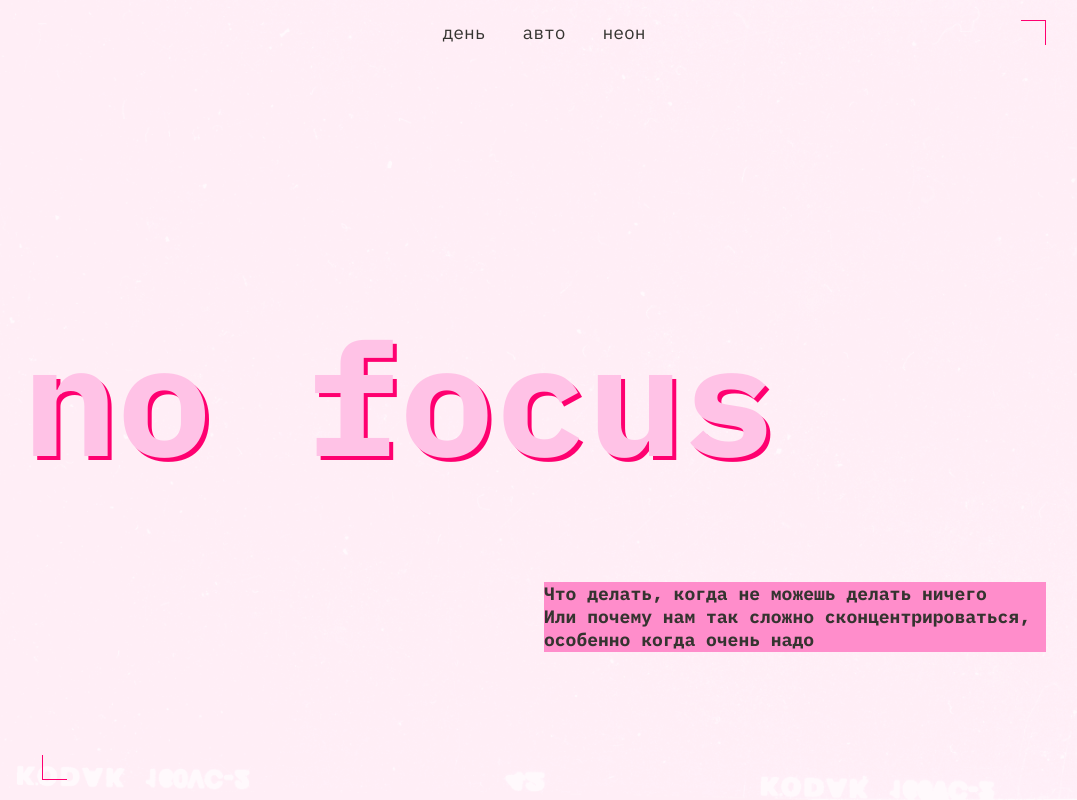
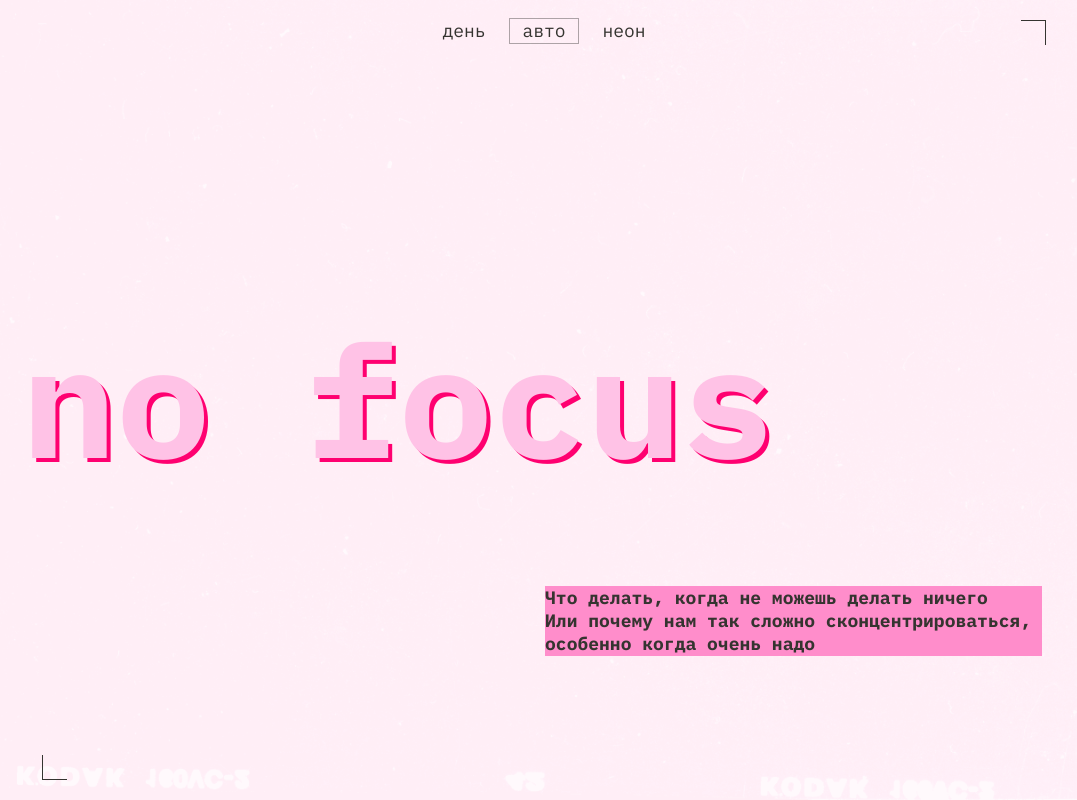
Before and after one commit to dencherk/slozhno-sosredotochitsya, a plain HTML site: page index.html in a window 1280 px wide. Shown: the top 800 px of the page, without its empty margins (96-1173 px from the left). Drawn offline with Linux system fonts and the light colour scheme.

Commit message:
new-again-and_again

```diff
--- a/styles/dark.css
+++ b/styles/dark.css
@@ -19,7 +19,9 @@
   --background-image: url(../images/cover-image-dark.png);
   --hover-color: rgba(255, 0, 112, 0.4);
   --accent-color: #ff0070;
+  --accent-color-corner: #ff0070;
   --rec-visible: visible;
   --title-color: #DB00FF;
+  --accent-text-color: #ff0070;
   --background-text-color: #ff0070;
 }
--- a/styles/light.css
+++ b/styles/light.css
@@ -21,6 +21,7 @@
   --title-color: #FFC2E6;
   --background-text-color: #ff8dcb;
   --accent-text-color: #353430;
+  --accent-color-corner: #353430;
 }
 @media (prefers-color-scheme: light) {
   :root {
@@ -33,6 +34,7 @@
   --rec-visible: none;
   --title-color: #FFC2E6;
   --background-text-color: #ff8dcb;
-  --accent--textcolor: #353430;
+  --accent-text-color: #353430;
+  --accent-color-corner: #353430;
  }
 }
--- a/styles/style.css
+++ b/styles/style.css
@@ -1,8 +1,4 @@
-body {
-  margin: 0;
-  padding: 0;
-  border: 0;
-}
+
 .page {
     margin-left: auto;
     margin-right: auto;
@@ -14,9 +10,11 @@ body {
     background-attachment: fixed;
     background-position: center;
     overflow: auto;
-    padding: 10px;
+    padding: 0 10px;
   }
   .header {
+    margin-left: auto;
+    margin-right: auto;
     display: grid;
     grid-template-rows: repeat(3, 1fr);
     align-items: center;
@@ -27,7 +25,6 @@ body {
     text-shadow: 4px 4px 0 var(--accent-color);
     color: var(--title-color);
     align-self: center;
-    margin-bottom: 20px;
   }
   .header__text {
     color: var(--text-color);
@@ -35,7 +32,7 @@ body {
     font-size: 18px;
     font-weight: bold;
     line-height: 23.4px;
-    margin-bottom: 47px;
+    margin-bottom: 26px;
   }
   .header__text-decor {
     height: fit-content;
@@ -51,32 +48,36 @@ body {
     position: absolute;
     width: 25px;
     height: 25px;
-    border-top: 1px solid var(--accent-color);
-    border-right: 1px solid var(--accent-color);
+    border-top: 1px solid var(--accent-color-corner);
+    border-right: 1px solid var(--accent-color-corner);
     inset-inline-end: 0;
-    inset-block-start: 0;
+    inset-block-start: 10px;
   }
   .decorated-zone::after {
     content: '';
     position: absolute;
     width: 25px;
     height: 25px;
-    border-bottom: 1px solid var(--accent-color);
-    border-left: 1px solid var(--accent-color);
-    inset-block-end: 21px;
+    border-bottom: 1px solid var(--accent-color-corner);
+    border-left: 1px solid var(--accent-color-corner);
+    inset-block-end: 10px;
     inset-inline-start: 0;
   }
   .header__rec {
     display: var(--rec-visible);
     position: absolute;
-    inset-inline-end: 11px;
-    inset-block-start: 2px;
+    inset-inline-end: 10px;
+    inset-block-start: 10px;
     color: var(--accent-color);
-    font-family: var(--accent-font);
-    text-transform: uppercase;
   }
   .header__rec::before {
     content: 'rec';
+    margin-inline-end: 2px;
+    margin-block-end: 1px;
+    line-height: 25px;
+    font-family: var(--accent-font);
+    text-transform: uppercase;
+    font-size: 18px;
   }
   .header__rec::after {
     content: "";
@@ -86,13 +87,13 @@ body {
     width: 9px;
     height: 9px;
     margin-inline-start: 10px;
-    margin-block-start: 2px;
-    box-shadow: 0px 0px 4px 2px var(--accent-color);
+    margin-block-start: 5px;
+    box-shadow: 0 0 4px 2px var(--accent-color);
   }
   .header__theme-menu {
     justify-self: end;
     align-self: center;
-    margin-top: 6px;
+    margin-block-start: 20px;
   }
   .header__theme-menu-list {
     display: flex;
@@ -121,10 +122,28 @@ body {
   .header__theme-menu-button:hover {
     border: 1px solid var(--hover-color);
   }
+  .header__theme-menu-button:focus {
+    outline: none;
+  }
+  .header__theme-menu-button:focus-visible {
+    outline: none;
+    border-bottom: 1px solid var(--hover-color);
+  }
+  .header__theme-menu-button:active {
+    border-top: none;
+    border-right: none;
+    border-left: none;
+    border-bottom: 1px solid var(--hover-color);
+  }
+  .header__theme-menu-button_active {
+    border: 1px solid var(--hover-color);
+    pointer-events: none;
+  }
   .main__content {
     display: flex;
     flex-direction: column;
     gap: 50px;
+    margin-block-start: 10px;
   }
   .main__section {
     display: grid;
@@ -168,7 +187,7 @@ body {
     line-height: 23.4px;
   }
   .description-link {
-    text-shadow: 2px 2px var(--accent-color);
+    text-shadow: 2px 2px var(--background-text-color);
     text-decoration: none;
   }
   .description-link:hover {
@@ -176,6 +195,10 @@ body {
   }
   .description-link:focus {
     outline: none;
+  }
+  .description-link:focus-visible {
+    outline: none;
+    border: 1px solid var(--article-text-color);
   }
   .how__content__title {
     font-weight: 400;
@@ -197,43 +220,51 @@ body {
     align-items: center;
     block-size: 100vh;
     min-block-size: 668px;
-    margin-top: 50px;
+    gap: 30px;
+    margin-top: 40px;
   }
 
   @media (min-width: 768px) {
     .header {
-      margin-left: auto;
-      margin-right: auto;
       display: grid;
       grid-template-rows: 1fr min-content 1fr;
-      padding: 10px;
     }
     .header__title {
       font-size: clamp(7.25rem, 7.0115rem + 1.0178vw, 7.5rem);
-      margin-left: -19px;
+      margin-inline-start: -10px;
     }
     .header__text-decor {
       justify-self: end;
       align-self: start;
-      margin-block-start: 20%;
-      inline-size: 50%;
+      margin-block-start: 22%;
+      margin-inline-end: 1.5%;
+      inline-size: 48.5%;
     }
     .decorated-zone::before {
       inset-inline-end: 10px;
-      inset-block-start: 10px;
+      inset-block-start: 20px;
     }
     .decorated-zone::after {
       inset-inline-start: 10px;
-      inset-block-end: 30px;
+      inset-block-end: 20px;
     }
     .header__rec {
       display: var(--rec-visible);
       position: absolute;
       inset-inline-end: 20px;
-      inset-block-start: 10px;
+    }
+    .header__rec::after {
+      display: inline-block;
+      margin-inline-start: 8px;
+      margin-block-end: 2px;
+    }
+    .header__rec::before {
+      display: inline-block;
+      margin-block-start: 10px;
     }
     .header__theme-menu {
       margin-block-end: 1%;
+      margin-inline-end: 10px;
     }
     .main__content {
       padding: 20px 10px;
@@ -301,13 +332,13 @@ body {
       font-size: clamp(7.5rem, 0.5625rem + 14.4531vw, 9.8125rem);
       align-self: center;
       line-height: 129.53px;
-      margin-block-end: 5%;
+      margin-block-end: 0.1%;
     }
     .header__theme-menu {
       justify-self: center;
       align-self: flex-start;
       margin: 0;
-      margin-block-end: 25%;
+      margin-block-start: 1.8%;
     }
     .header__theme-menu-list {
       display: grid;
@@ -319,7 +350,8 @@ body {
       min-block-size: 26px;
     }
     .header__text-decor {
-      margin-block-start: 3.3%;
+      margin-block-start: 5.1%;
+      margin-inline-end: 1.4%;
     }
     .section__what {
       grid-template-rows: repeat(2, auto);
@@ -334,4 +366,5 @@ body {
       display: grid;
       grid-template-columns: 32% 1fr;
     }
+
   }
--- a/styles/variables.css
+++ b/styles/variables.css
@@ -7,6 +7,7 @@
   --background-image: url(../images/cover-image-dark.png);
   --hover-color: rgba(255, 0, 112, 0.4);
   --accent-color: #ff0070;
+  --accent-color-corner: #ff0070;
   --accent-text-color: #ff0070;
   --rec-visible: visible;
   --title-color: #DB00FF;
```
